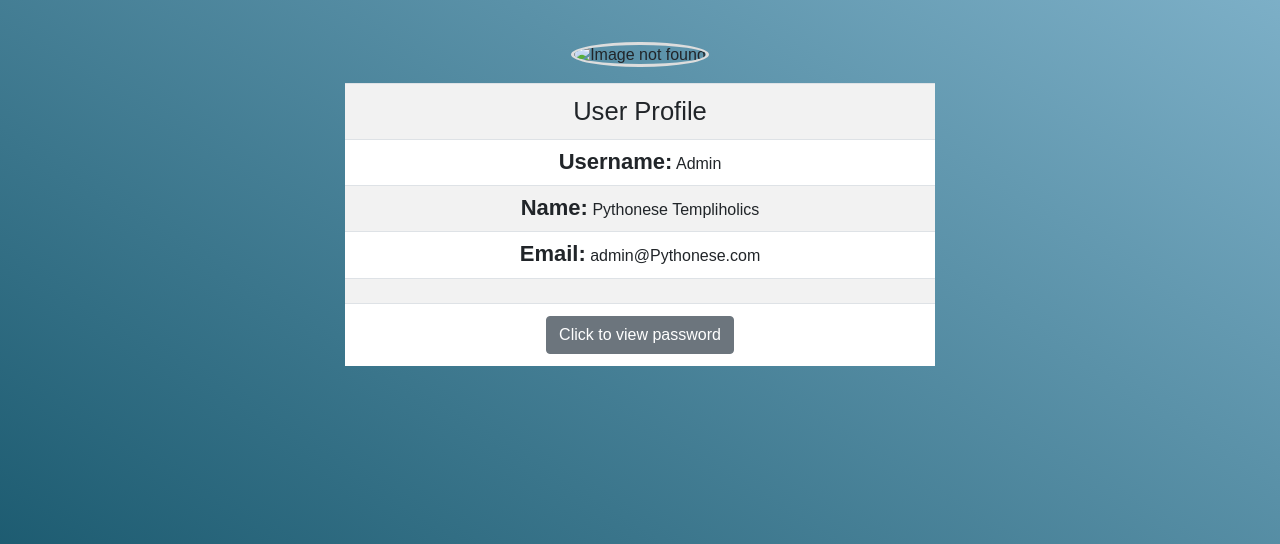
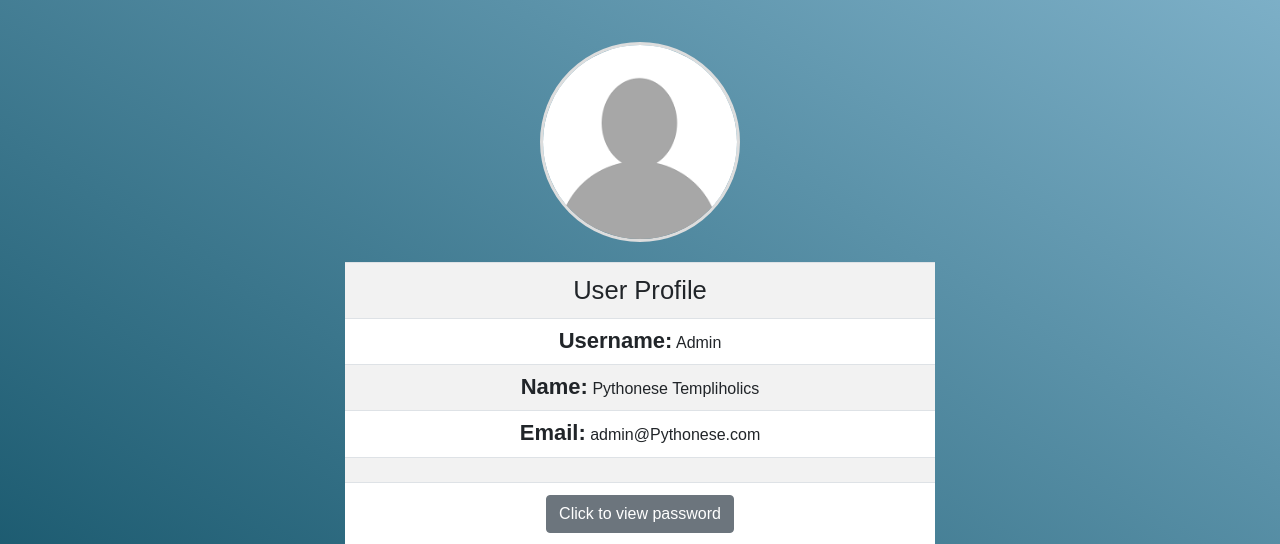
Before and after one commit to JeremyLock93/289-Captstone-Project-and-Development, a Flask app: page /profile in a window 1280 px wide. Shown: the part 94-638 px from the top of the page. Run offline with Flask 2, Linux system fonts and the light colour scheme; some libraries are stand-ins or nearby versions.

Commit message:
Update profile.html

```diff
--- a/Pythonese/templates/profile.html
+++ b/Pythonese/templates/profile.html
@@ -58,7 +58,7 @@
             <div class="col" style="padding: 1em;">
             <!--Profile Pic -->
 
-            <img src="{{ profile_pic }}" alt="Image not found" style="border:3px solid #ddd; border-radius: 50%; width: 200px; height: 200px;">
+            <img src="/static/stockimage/profile_pic.jpg" alt="Image not found" style="border:3px solid #ddd; border-radius: 50%; width: 200px; height: 200px;">
             </div>
             <div class="profiletable">
             <table class="table table-striped" style="background-color:#FFF; ">
```
